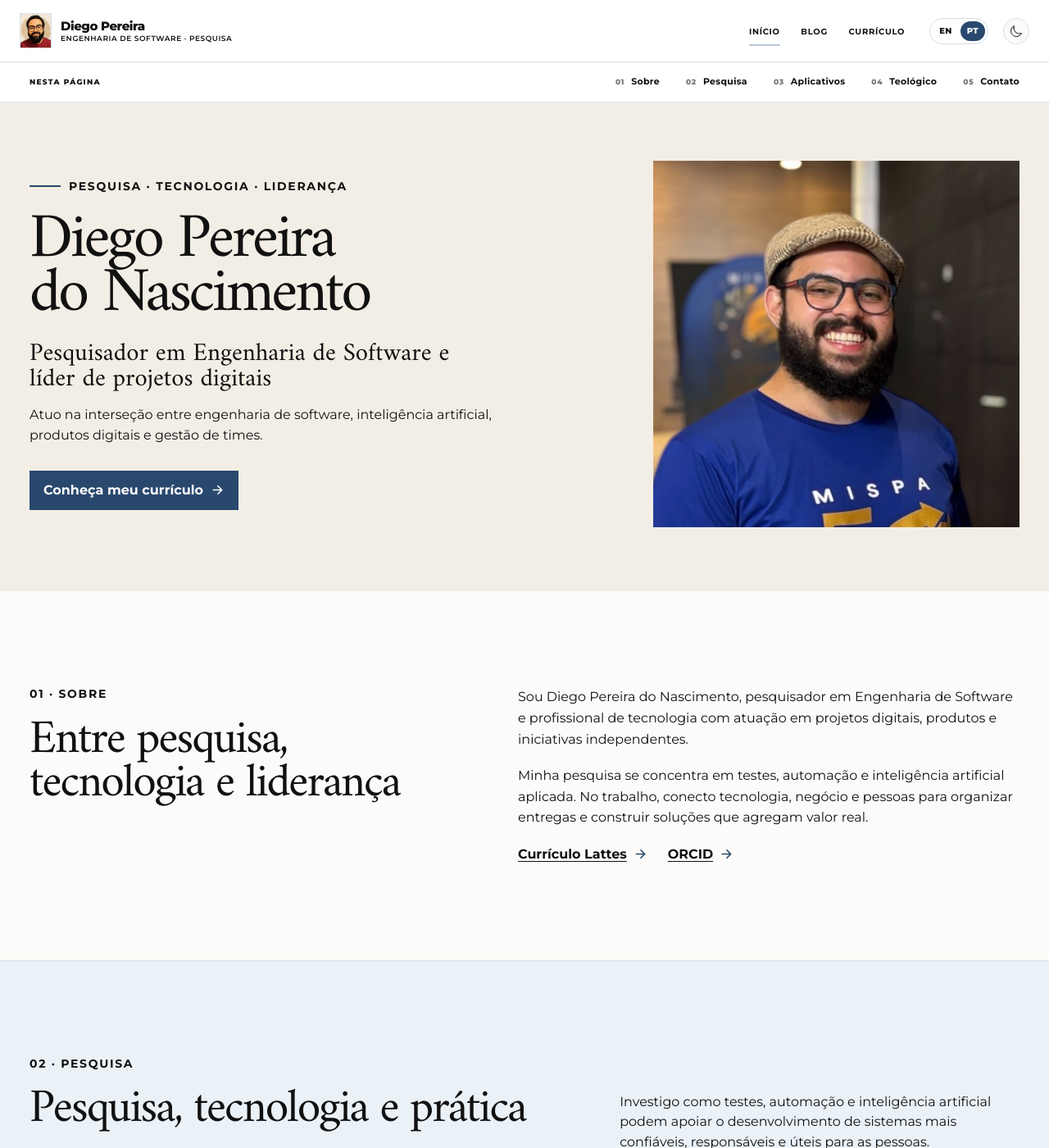
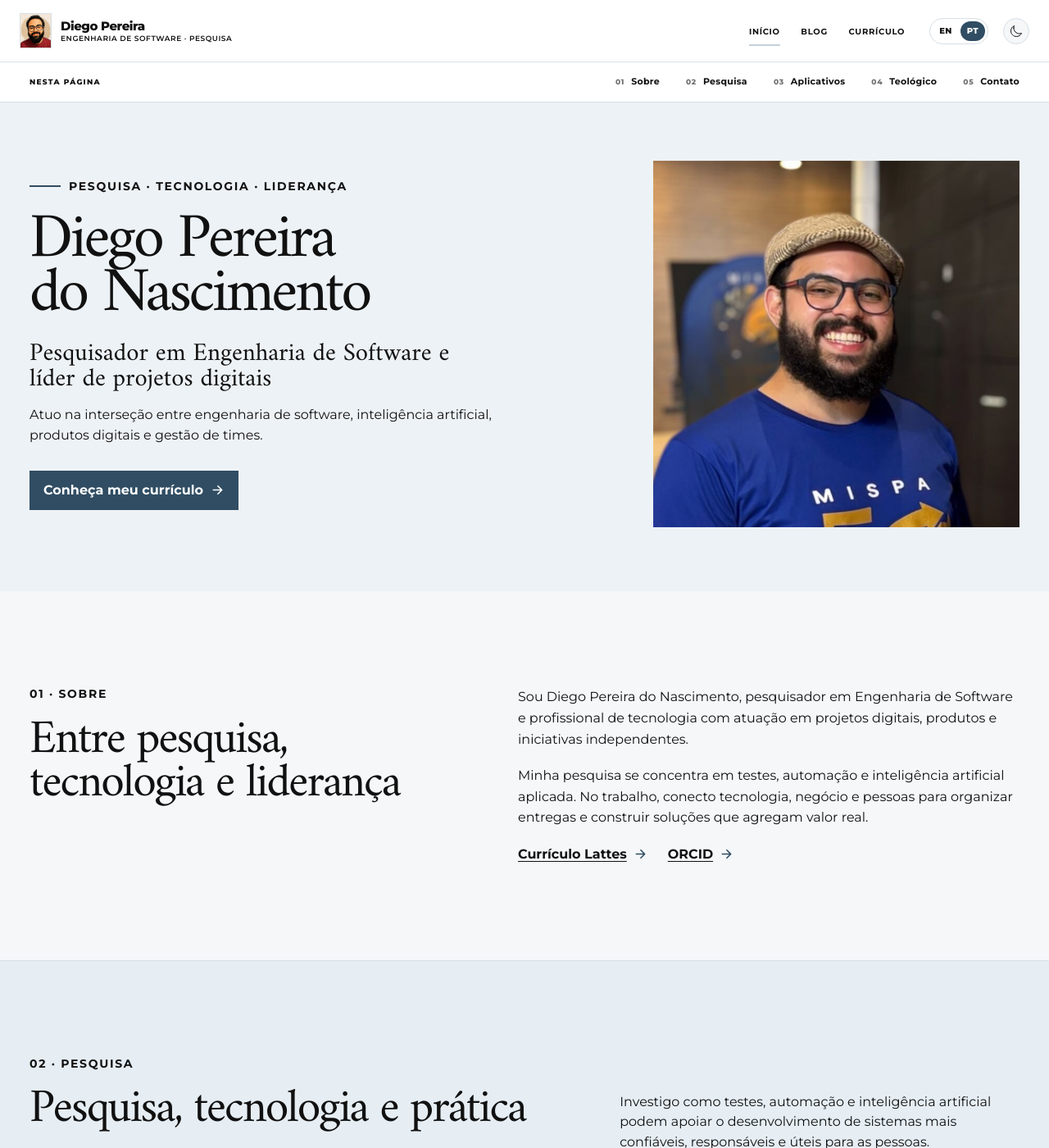
Before and after one commit to diegopn/diegopn.github.io, a Jekyll site: the page built from index.html, in a window 1280 px wide and 1400 px high. Shown: the whole window at 82% size. Built offline with Jekyll 4.4.1, drawn with Linux system fonts in a browser that asks for light colours.

Commit message:
fix: Ajustes de cores

```diff
--- a/src/css/style.css
+++ b/src/css/style.css
@@ -1,30 +1,31 @@
 :root {
   color-scheme: light;
-  --page-surface: #fcfbf9;
+  --page-surface: #f5f7f9;
   --selection-text: #ffffff;
-  --hero-surface: #f3eee5;
-  --research-surface: #eaf1f7;
-  --certification-surface: #fcfbf9;
-  --contact-surface: #f3eee5;
+  --hero-surface: #edf2f6;
+  --research-surface: #e6eef4;
+  --certification-surface: #f5f7f9;
+  --contact-surface: #edf2f6;
+  --card-surface: #ffffff;
   --ink: #111111;
   --muted: #111111;
   --body-copy: #111111;
-  --line: #d8e0e6;
-  --accent: #29486d;
-  --accent-soft: #b8c9dc;
+  --line: #d7e0e6;
+  --accent: #304d63;
+  --accent-soft: #c4d0d8;
   --strong-rule: #111111;
   --header-surface: #ffffff;
   --header-scrolled-surface: #ffffff;
-  --brand-line: #d8e0e6;
-  --photo-surface: #eaf1f7;
-  --contact-line: #d8e0e6;
-  --button-bg: #29486d;
+  --brand-line: #d7e0e6;
+  --photo-surface: #e3ebf1;
+  --contact-line: #cbd7df;
+  --button-bg: #304d63;
   --button-text: #ffffff;
-  --button-hover: #1d3654;
+  --button-hover: #243c4e;
   --language-surface: #ffffff;
-  --language-border: #d8e0e6;
+  --language-border: #d7e0e6;
   --language-inactive: #111111;
-  --language-active: #29486d;
+  --language-active: #304d63;
   --language-active-text: #ffffff;
   --max: 1300px;
   --site-header-height: 76px;
@@ -41,6 +42,7 @@
   --research-surface: #141b1f;
   --certification-surface: #171c1f;
   --contact-surface: #1a2930;
+  --card-surface: #1c2429;
   --ink: #f2f1ec;
   --muted: #aeb7ba;
   --body-copy: #c7ced0;
@@ -70,6 +72,7 @@
     --research-surface: #141b1f;
     --certification-surface: #171c1f;
     --contact-surface: #1a2930;
+    --card-surface: #1c2429;
     --ink: #f2f1ec;
     --muted: #aeb7ba;
     --body-copy: #c7ced0;
@@ -209,7 +212,7 @@ h1 { margin-bottom: 23px; color: var(--ink); font-size: clamp(3.9rem, 6vw, 5.8re
 .apps-heading { display: grid; grid-template-columns: minmax(0, .95fr) minmax(280px, .75fr); column-gap: clamp(40px, 8vw, 120px); align-items: start; margin-bottom: 52px; }
 .apps-intro-copy { max-width: 600px; padding-top: 44px; color: var(--muted); font-size: 16px; line-height: 1.55; }
 .app-card-grid { display: grid; grid-template-columns: repeat(2, minmax(0, 1fr)); gap: clamp(20px, 3vw, 36px); }
-.app-card { display: flex; min-width: 0; min-height: 310px; flex-direction: column; padding: clamp(25px, 3.5vw, 42px); color: var(--ink); background: var(--research-surface); border-top: 2px solid var(--accent); border-bottom: 1px solid var(--line); transition: transform .2s ease, background .2s ease; }
+.app-card { display: flex; min-width: 0; min-height: 310px; flex-direction: column; padding: clamp(25px, 3.5vw, 42px); color: var(--ink); background: var(--card-surface); border-top: 2px solid var(--accent); border-bottom: 1px solid var(--line); transition: transform .2s ease, background .2s ease; }
 .app-card:hover { transform: translateY(-4px); }
 .app-card-category { color: var(--ink); font-size: 12px; font-weight: 700; letter-spacing: .09em; line-height: 1.4; text-transform: uppercase; }
 .app-card-title { display: flex; align-items: center; gap: 18px; margin: 22px 0 12px; }
```
